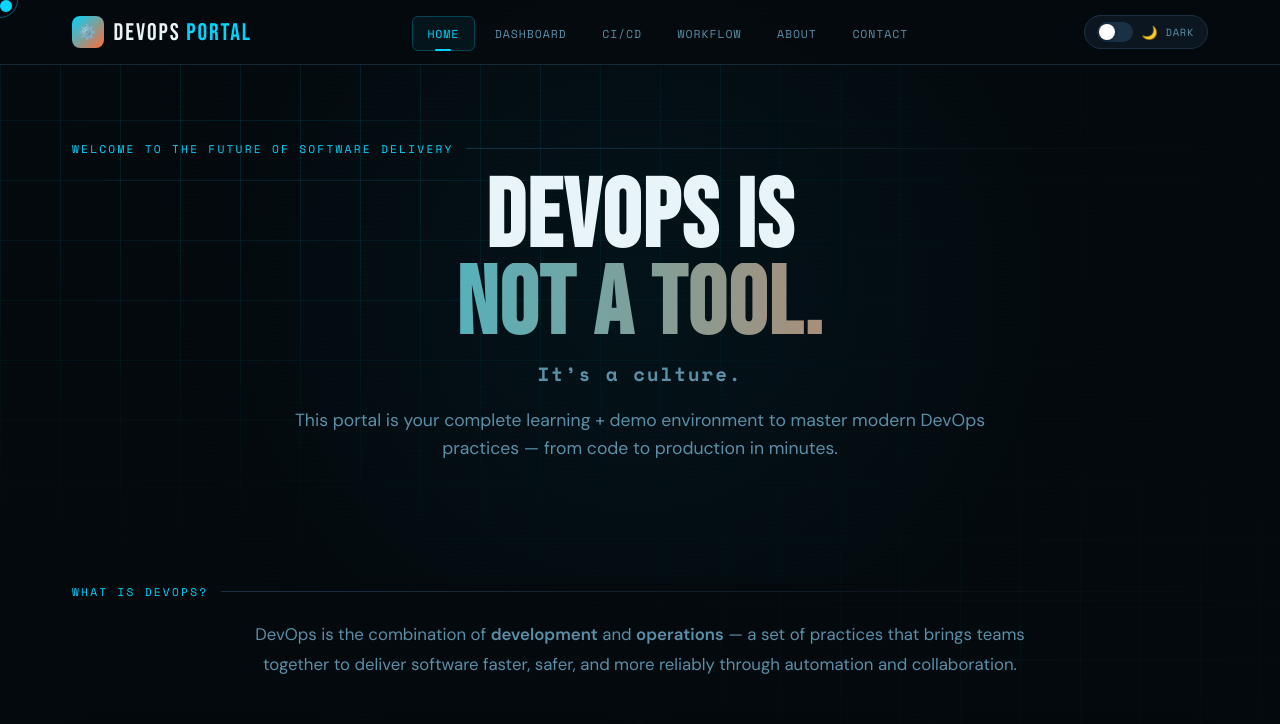
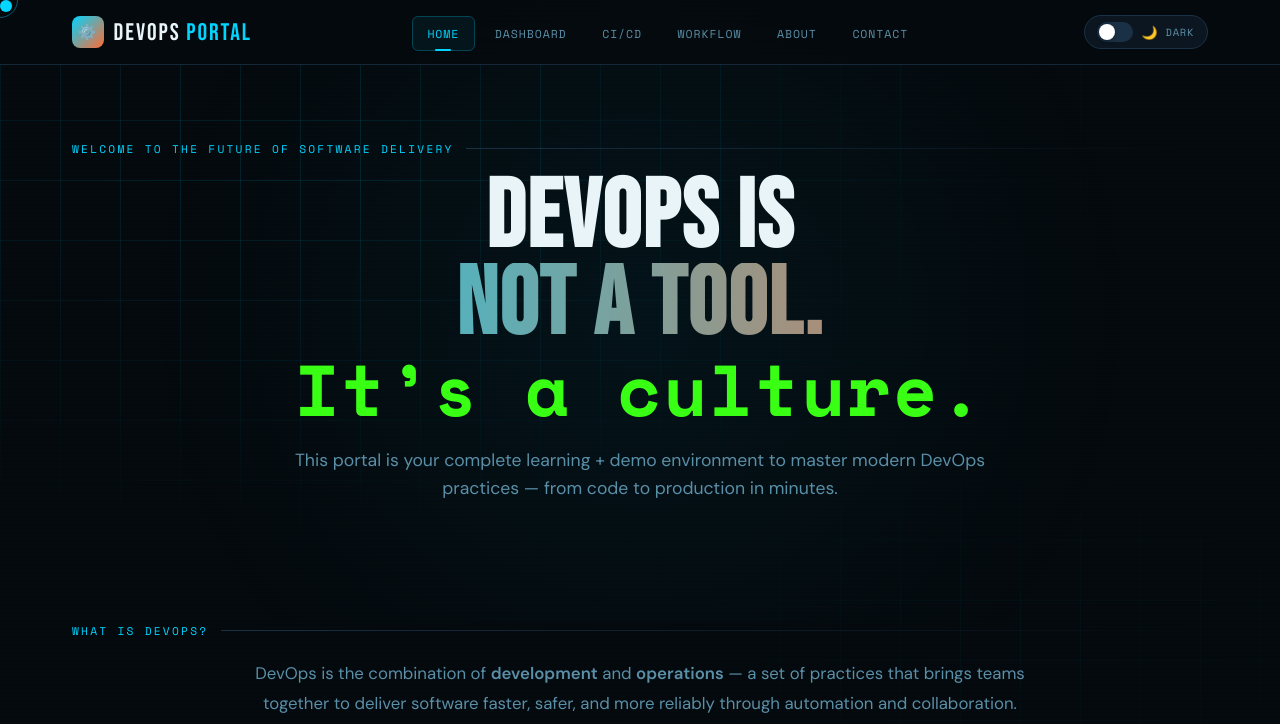
Before and after one commit to VickyTerm/Devops-Website, a website: page public/pages/about.html in a window 1280 px wide. Shown: the top 724 px of the page. Drawn offline with nearby package versions, Linux system fonts and the light colour scheme.

Commit message:
initial changes in the main.js

```diff
--- a/public/pages/about.html
+++ b/public/pages/about.html
@@ -94,6 +94,13 @@
             border: 1px solid var(--border);
             border-radius: 20px;
             padding: 3rem;
+        }
+
+        .hero-title .line3 {
+            font-size: clamp(2.5rem, 6vw, 4.5rem);
+            color: var(--accent3);
+            display: block;
+            margin-top: 0.5rem;
         }
     </style>
 </head>
```
